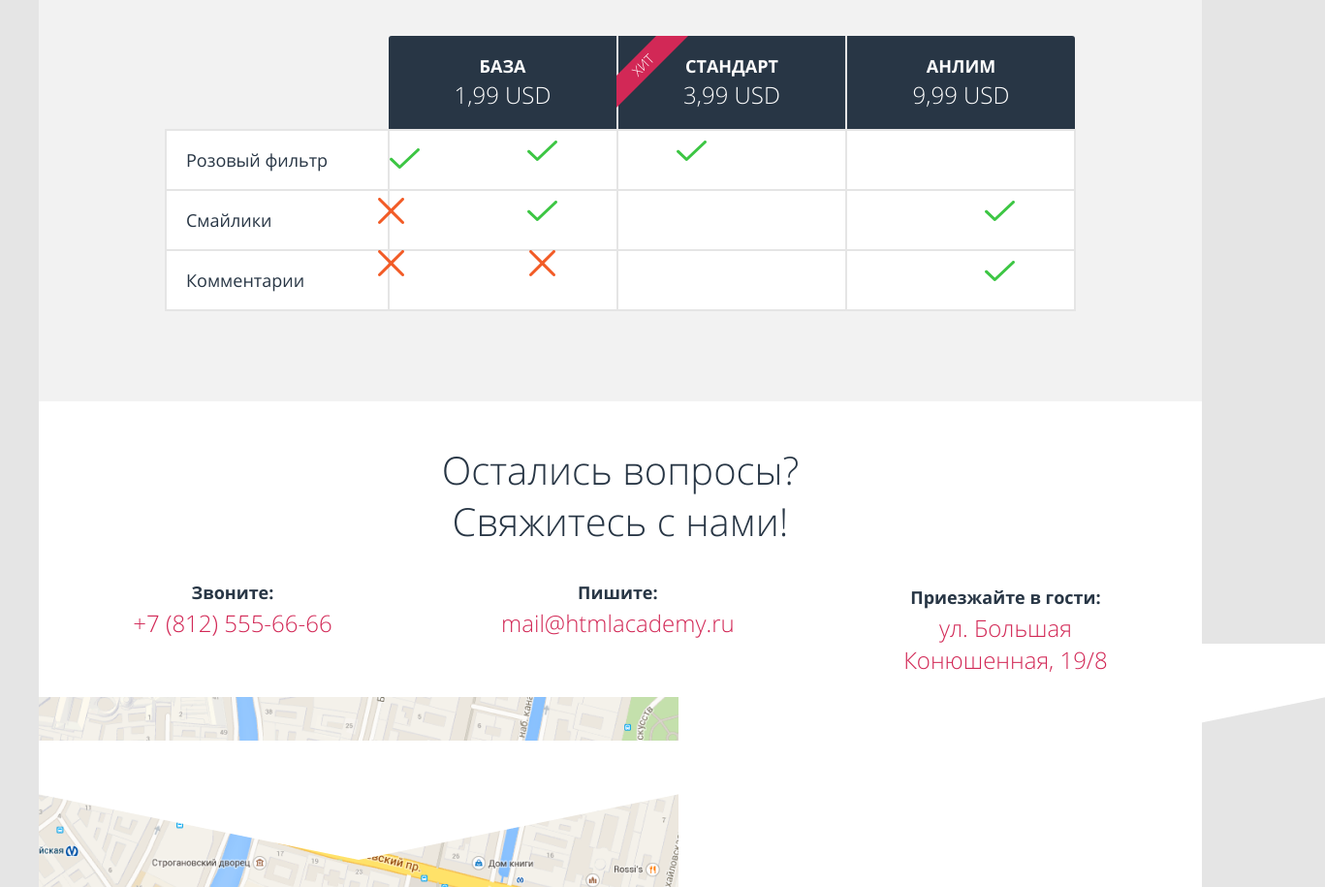
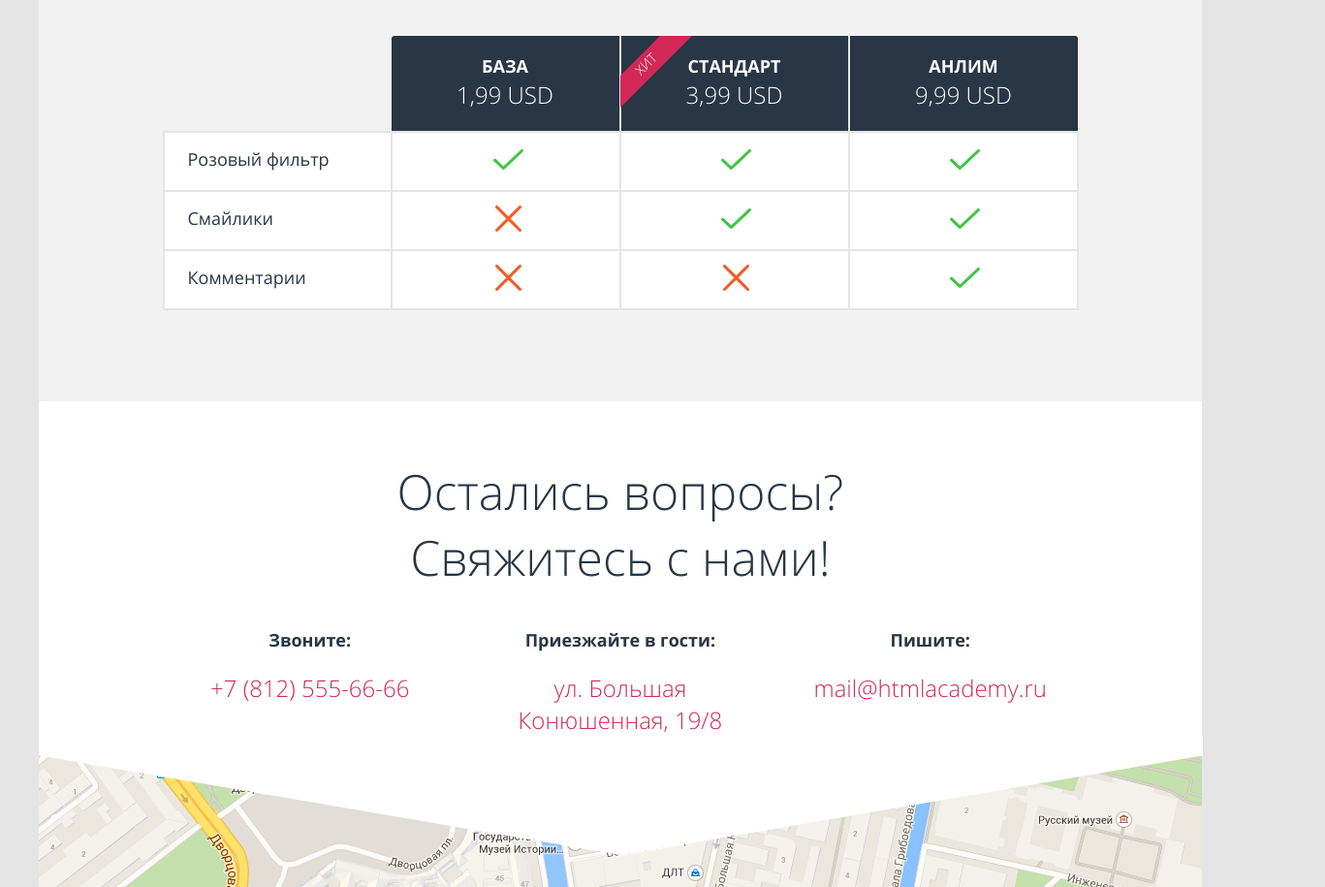
Before and after one commit to memerde/45285-pink-23, a website: page source/index.html in a window 1280 px wide. Shown: the part 2740-3655 px from the top of the page at 97% size, 1367 px wide, since content can reach past the window. Drawn offline with nearby package versions, Linux system fonts and the light colour scheme; files that its build step writes are made by us from their sources.

Commit message:
adaptive index.html 7w

```diff
--- a/source/sass/blocks/footer.scss
+++ b/source/sass/blocks/footer.scss
@@ -2,10 +2,6 @@
   background-color: $white;
   text-align: center;
   padding: 33px 20px 40px;
-
-  &__index {
-    padding-top: 38px;
-  }
 
   &__catalog {
     padding-top: 40px;
@@ -24,11 +20,23 @@
   }
 }
 
+.footer__index {
+  padding-top: 38px;
+
+  @media (min-width: 1200px) {
+    padding: 70px 131px 70px;
+  }
+}
+
 .footer__logo {
   margin: 0 0 37px;
 
   @media (min-width: 660px) {
     margin: 0;
+  }
+
+  @media (min-width: 1200px) {
+    margin: 0 21px 0 0;
   }
 }
 
@@ -57,6 +65,11 @@
     @media (min-width: 660px) {
       padding: 0 15px 0 0;
     }
+
+    @media (min-width: 1200px) {
+      padding: 0 12px 0 0;
+      font-size: 18px;
+    }
   }
 
   svg {
@@ -67,4 +80,9 @@
     margin: 0 0 0 7px;
     padding: 5px 0 0;
   }
+
+  @media (min-width: 660px) {
+    margin: 0 0 0 7px;
+    padding: 0;
+  }
 }
--- a/source/sass/blocks/index/contacts.scss
+++ b/source/sass/blocks/index/contacts.scss
@@ -8,17 +8,22 @@
     padding: 44px 0 0;
     position: relative;
   }
+
+  @media (min-width: 1200px) {
+    padding: 59px 0 0;
+    position: relative;
+  }
 }
 
-.contacts::after {
-  @media (min-width: 660px) {
-    content: url("/img/triangle-t.png");
-    left: 0;
-    top: 350px;
-    display: block;
-    position: absolute;
-  }
-}
+// .contacts::after {
+//   @media (min-width: 660px) {
+//     content: url("/img/triangle-t.png");
+//     left: 0;
+//     top: 350px;
+//     display: block;
+//     position: absolute;
+//   }
+// }
 
 .contacts__map {
   @media (min-width: 660px) {
@@ -31,12 +36,18 @@
   font-size: 24px;
   line-height: 120%;
   font-weight: 300;
-  margin: 0 0 37px;
+  margin: 0 0 34px;
   padding: 0;
 
   @media (min-width: 660px) {
     font-size: 40px;
     line-height: 53px;
+  }
+
+  @media (min-width: 1200px) {
+    font-size: 50px;
+    line-height: 68px;
+    margin-bottom: 39px;
   }
 }
 
@@ -51,15 +62,52 @@
 .contacts__item {
   margin: 0 auto;
   display: inline-block;
+  padding: 0;
 
   @media (min-width: 660px) {
     margin-bottom: 20px;
+  }
+
+  @media (min-width: 1200px) {
+    margin: 0;
+  }
+}
+
+.contacts__item--decorative {
+  padding: 0;
+  position: relative;
+  margin: 0;
+
+  @media (min-width: 1200px) {
+    padding: 0;
+    margin: 0;
+  }
+
+  .contacts__description {
+    padding: 0;
+    margin: 0;
+    line-height: 33px;
+
+    @media (min-width: 660px) {
+      line-height: 25px;
+      margin: 0 0 3px;
+    }
+
+    @media (min-width: 1200px) {
+      margin: 0 0 20px;
+      line-height: 25px;
+      font-size: 18px;
+    }
   }
 }
 
 .contacts__item:last-child {
   @media (min-width: 660px) {
     margin: 0 auto;
+  }
+
+  @media (min-width: 1200px) {
+    margin: 0;
   }
 }
 
@@ -70,8 +118,90 @@
     display: flex;
     justify-content: space-between;
     flex-wrap: wrap;
-    padding: 0 10px;
-    margin: 0;
+    padding: 0;
+    margin: 0 0 0 17px;
+  }
+
+  @media (min-width: 1200px) {
+    padding: 0;
+    margin: 0 160px 0 177px;
+  }
+}
+
+.contacts__item:nth-child(1) {
+  @media (min-width: 1200px) {
+    margin-right: 18px;
+  }
+}
+
+.contacts__item:nth-child(2) {
+  @media (min-width: 1200px) {
+    order: 3;
+  }
+}
+
+.contacts__item:nth-child(3) {
+  @media (min-width: 1200px) {
+    order: 2;
+  }
+}
+
+.contacts__description {
+  font-size: 18px;
+  line-height: 25px;
+  padding: 0;
+  font-weight: 700;
+  margin: 0;
+
+  @media (min-width: 660px) {
+    margin: 0 0 3px;
+  }
+
+  @media (min-width: 1200px) {
+    margin: 0 0 20px;
+  }
+}
+
+.contacts__type {
+  display: block;
+  font-size: 24px;
+  line-height: 33px;
+  padding: 0;
+  margin: 0 0 17px;
+  font-weight: 300;
+  color: $pink;
+  z-index: 2;
+  text-decoration: none;
+
+  @media (min-width: 660px) {
+    margin: 0 0 22.5px;
+    line-height: 33px;
+  }
+
+  @media (min-width: 1200px) {
+    margin: 0 0 20px;
+  }
+}
+
+.contacts__item--decorative::after {
+  display: block;
+  content: url("/img/triangle.svg");
+
+  z-index: -1;
+  position: absolute;
+  left: -54px;
+  top: 39px;
+
+  @media (min-width: 660px) {
+    content: url("/img/triangle-t.png");
+    left: -233px;
+    top: 61px;
+  }
+
+  @media (min-width: 1200px) {
+    content: url("/img/triangle-d.png");
+    left: -494px;
+    top: 111px;
   }
 }
 
@@ -87,55 +217,16 @@
   @media (min-width: 660px) {
     display: block;
   }
-}
 
-.contacts__description {
-  font-size: 18px;
-  line-height: auto;
-  padding: 0;
-  font-weight: 700;
-  margin: 0 0 4px;
-}
-
-.contacts__type {
-  display: block;
-  font-size: 24px;
-  line-height: auto;
-  padding: 0;
-  margin: 0 0 22px;
-  font-weight: 300;
-  color: $pink;
-  z-index: 2;
-  text-decoration: none;
-
-  @media (min-width: 660px) {
-    line-height: 33px;
+  @media (min-width: 1200px) {
+    display: none;
   }
 }
 
-.contacts__item--decorative {
-  padding: 0;
-  position: relative;
-  line-height: 30px;
+.contacts__map-desktop {
+  display: none;
 
-  .contacts__description {
-    padding: 0;
-    margin: 0;
+  @media (min-width: 1200px) {
+    display: block;
   }
 }
-
-.contacts__item--decorative::after {
-  display: block;
-  content: url("/img/triangle.svg");
-
-  z-index: -1;
-  position: absolute;
-  left: -54px;
-  top: 37px;
-
-  @media (min-width: 660px) {
-    content: url("/img/triangle-t.png");
-    left: -225px;
-    top: 63px;
-  }
-}
--- a/source/sass/blocks/index/cta.scss
+++ b/source/sass/blocks/index/cta.scss
@@ -154,6 +154,7 @@
     margin-right: 35px;
     padding: 0;
   }
+
   @media (min-width: 1200px) {
     margin-right: 34px;
     padding: 0;
--- a/source/sass/blocks/index/features.scss
+++ b/source/sass/blocks/index/features.scss
@@ -91,7 +91,6 @@
     grid-column: 1/-1;
     display: flex;
     justify-content: space-between;
-    background-color: $pink;
     margin: 0;
     text-align: center;
     padding: 55px 25px 0;
@@ -100,6 +99,7 @@
 
 .features__item-heading br {
   display: none;
+
   @media (min-width: 1200px) {
     display: block;
   }
@@ -132,7 +132,6 @@
     font-size: 30px;
     line-height: 30px;
     margin: 0 0 24px;
-
   }
 }
 
@@ -163,7 +162,7 @@
 .features__image--two {
   display: none;
 
-  @media (min-width:1200px) {
+  @media (min-width: 1200px) {
     display: block;
   }
 }
@@ -179,7 +178,7 @@
   @media (min-width: 1200px) {
     grid-row: 2/3;
     grid-column: 1/-1;
-    background-color: orange;
+    background-color: $pink;
     display: flex;
     justify-content: space-between;
     min-height: 302px;
@@ -201,7 +200,6 @@
     position: absolute;
     left: 700px;
     bottom: 0;
-    background-color: green;
   }
 }
 
--- a/source/sass/blocks/index/price.scss
+++ b/source/sass/blocks/index/price.scss
@@ -1,5 +1,4 @@
 .price {
-  background-color: $white;
   padding: 102px 0 45px;
   margin: 0;
   // background-image: url("/img/grey-background2.png");
@@ -24,7 +23,6 @@
     min-height: 534px;
     padding: 157px 0 0;
     clip-path: polygon(0 18.7%, 100% 0, 100% 100%, 0% 100%);
-
   }
 }
 
--- a/source/sass/blocks/index/review.scss
+++ b/source/sass/blocks/index/review.scss
@@ -121,15 +121,16 @@
   }
 }
 
-
 .review__slider-dots {
   display: flex;
   justify-content: space-between;
   padding: 0 110px;
   margin: 0 auto;
+
   @media (min-width: 660px) {
     margin: 0 187px;
   }
+
   @media (min-width: 1200px) {
     display: none;
   }
--- a/source/sass/blocks/index/table.scss
+++ b/source/sass/blocks/index/table.scss
@@ -13,7 +13,7 @@
   }
 
   @media (min-width: 1200px) {
-    width: 940px;
+    width: 945px;
     translate: 0;
     margin: 0 auto;
   }
@@ -34,7 +34,7 @@
 
   @media (min-width: 1200px) {
     width: 236px;
-    padding: 4px 0 13px;
+    padding: 4px 0 15px;
   }
 }
 
@@ -74,7 +74,6 @@
 
   @media (min-width: 660px) {
     padding-bottom: 7px;
-
   }
 
   @media (min-width: 1200px) {
@@ -87,8 +86,6 @@
   position: relative;
   border: none;
   margin: 0;
-
-
 }
 
 .table__column--hit::before {
@@ -103,10 +100,15 @@
   text-transform: uppercase;
   font-size: 14px;
 
-  // @media (min-width: 660px) {
-  //   left: 7px;
-  //   top: 17px;
-  // }
+  @media (min-width: 660px) {
+    left: 7px;
+    top: 17px;
+  }
+
+  @media (min-width: 1200px) {
+    left: 13px;
+    top: 21px;
+  }
 }
 
 .table__column--hit::after {
@@ -115,11 +117,17 @@
   left: -2px;
   top: 0;
 
-  // @media (min-width: 660px) {
-  //   content: url("/img/hit-ribbon-t.svg");
-  //   left: 0px;
-  //   top: -2px;
-  // }
+  @media (min-width: 660px) {
+    content: url("/img/hit-ribbon-t.svg");
+    left: -2px;
+    top: 0;
+  }
+
+  @media (min-width: 1200px) {
+    content: url("/img/hit-ribbon.svg");
+    left: -1px;
+    top: 0;
+  }
 }
 
 // заголовки строк - розовый фильтр.. вот это вот всё..
@@ -140,7 +148,7 @@
   @media (min-width: 1200px) {
     font-size: 18px;
     line-height: 30px;
-    padding: 15px 0 15px 20px;
+    padding: 12px 0 17px 24px;
   }
 }
 
@@ -175,23 +183,23 @@
   }
 }
 
-// .table__pink--base {
-//   display: none;
+.table__pink--base {
+  display: none;
 
-//   @media (min-width: 660px) {
-//     display: block;
-//     position: absolute;
-//     left: 217px;
-//     top: 11px;
-//   }
+  @media (min-width: 660px) {
+    display: block;
+    position: absolute;
+    left: 217px;
+    top: 11px;
+  }
 
-//   @media (min-width: 1200px) {
-//     display: block;
-//     position: absolute;
-//     left: 337px;
-//     top: 20px;
-//   }
-// }
+  @media (min-width: 1200px) {
+    display: block;
+    position: absolute;
+    left: 340px;
+    top: 18px;
+  }
+}
 
 .table__pink--standart {
   position: absolute;
@@ -206,7 +214,10 @@
     top: 11px;
   }
 
-  @media (min-width: 1200px) {}
+  @media (min-width: 1200px) {
+    left: 575px;
+    top: 18px;
+  }
 }
 
 .table__pink--unlim {
@@ -219,7 +230,10 @@
     top: 11px;
   }
 
-  @media (min-width: 1200px) {}
+  @media (min-width: 1200px) {
+    left: 811px;
+    top: 18px;
+  }
 }
 
 .table__smile--base {
@@ -232,7 +246,10 @@
     top: 8px;
   }
 
-  @media (min-width: 1200px) {}
+  @media (min-width: 1200px) {
+    top: 15px;
+    left: 342px;
+  }
 }
 
 .table__smile--standart {
@@ -248,7 +265,10 @@
     position: absolute;
   }
 
-  @media (min-width: 1200px) {}
+  @media (min-width: 1200px) {
+    top: 18px;
+    left: 575px;
+  }
 }
 
 .table__smile--unlim {
@@ -261,7 +281,10 @@
     position: absolute;
   }
 
-  @media (min-width: 1200px) {}
+  @media (min-width: 1200px) {
+    top: 18px;
+    left: 811px;
+  }
 }
 
 .table__comment--base {
@@ -272,7 +295,8 @@
   }
 
   @media (min-width: 1200px) {
-    top: 0;
+    top: 15px;
+    left: 342px;
   }
 }
 
@@ -289,18 +313,26 @@
   }
 
   @media (min-width: 1200px) {
-    top: 0;
+    top: 15px;
+    left: 577px;
   }
 }
 
 .table__comment--unlim {
+  position: absolute;
+  right: 200px;
+  top: 20px;
+
   @media (min-width: 660px) {
     position: absolute;
     top: 11px;
     right: 62px;
   }
 
-  @media (min-width: 1200px) {}
+  @media (min-width: 1200px) {
+    top: 18px;
+    left: 811px;
+  }
 }
 
 .table .table__rowheader {
--- a/source/sass/blocks/social.scss
+++ b/source/sass/blocks/social.scss
@@ -3,6 +3,10 @@
 
   @media (min-width: 660px) {
     margin: 0;
+  }
+
+  @media (min-width: 1200px) {
+    margin: 1px 0 0;
   }
 }
 
@@ -25,6 +29,10 @@
   @media (min-width: 660px) {
     padding-right: 10px;
   }
+
+  @media (min-width: 1200px) {
+    padding-right: 6px;
+  }
 }
 
 .social__link-youtube {
```
Also changed, not shown: source/index.html (+6 -68 lines), source/sass/blocks/index/proof.scss (+3 -8 lines), source/img/map-d.png (added), source/img/triangle-d.png (added).
